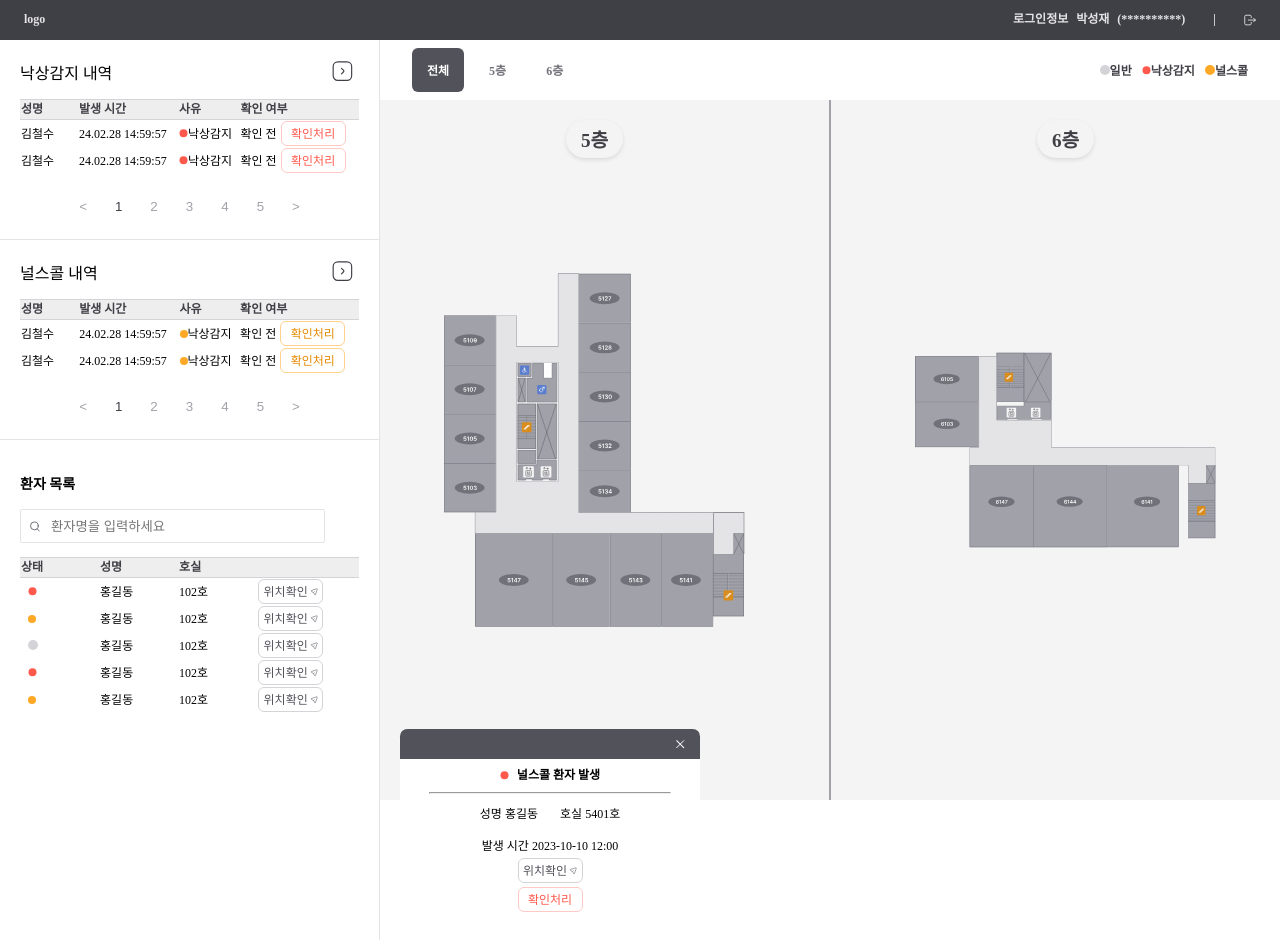
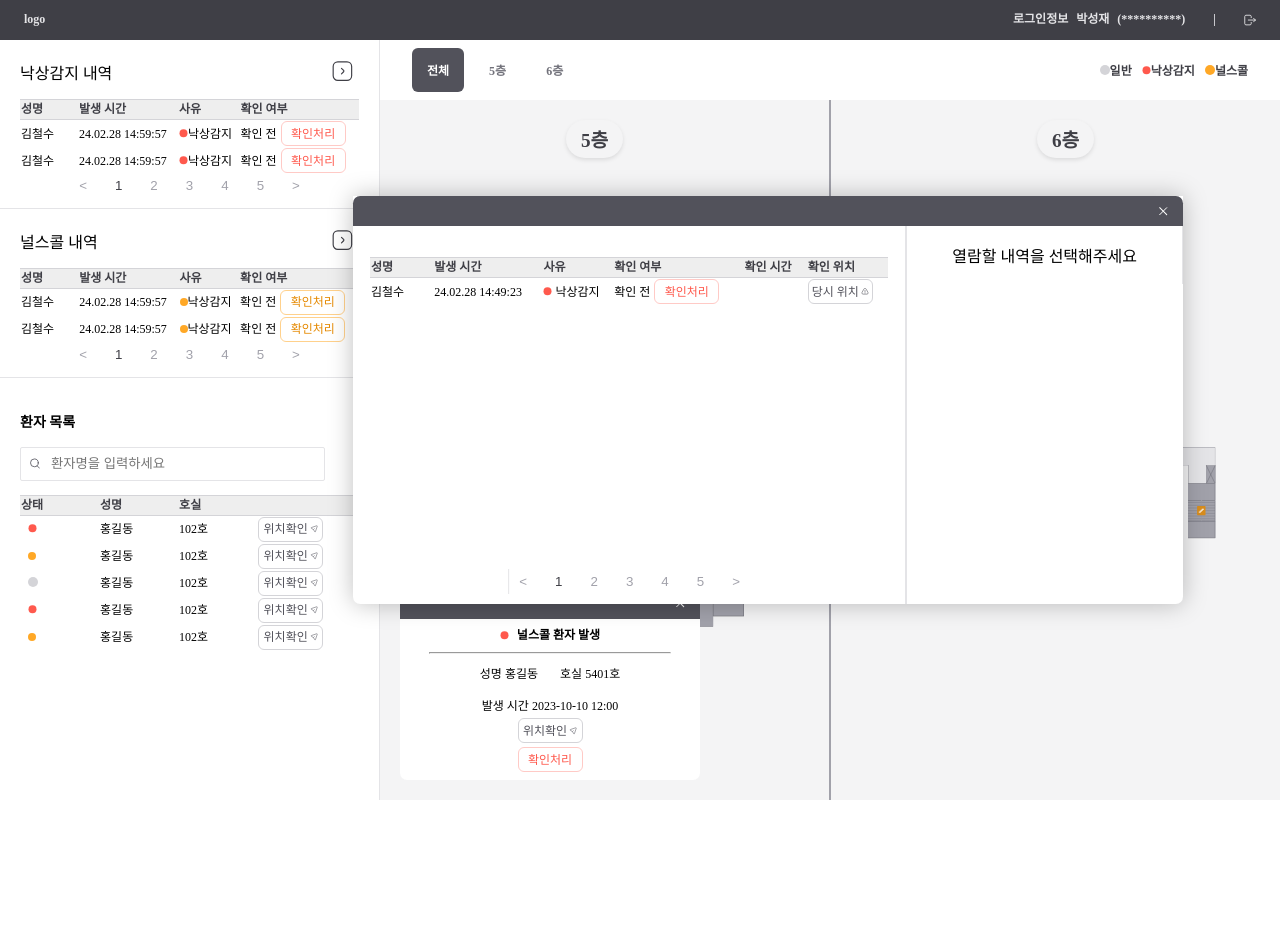
Before and after one commit to sem201/2025_capstone, a React (Vite) app: page / in a window 1280 px wide. After the commit the page ends 800 px from the top, so only its background shows below. Built offline with nearby package versions, Linux system fonts and the light colour scheme; no server answers.

Commit message:
사용자 상세 모달 만드는중..

```diff
--- a/src/components/common/CheckLocationButton.tsx
+++ b/src/components/common/CheckLocationButton.tsx
@@ -1,11 +1,10 @@
 import { ButtonWrapper } from "./common.styled";
-import send from "@assets/icons/Send.svg";
 
-const CheckLocationButton = () => {
+const CheckLocationButton = ({ text, img }: { text: string; img: string }) => {
   return (
     <ButtonWrapper color="#52525B" bordercolor="#D4D4D8" bgcolor="#fffff">
-      위치확인
-      <img src={send} alt="위치확인" />
+      {text}
+      <img src={img} alt="위치확인" />
     </ButtonWrapper>
   );
 };
--- a/src/components/customList/customList.tsx
+++ b/src/components/customList/customList.tsx
@@ -3,6 +3,7 @@ import search from "@assets/icons/Search.svg";
 import emergency from "@assets/icons/emergency.svg";
 import notNormal from "@assets/icons/notemergency.svg";
 import normal from "@assets/icons/normal.svg";
+import send from "@assets/icons/Send.svg";
 
 import * as S from "./customList.style";
 import { Table, TableRow } from "@components/logFrame/logFrame.styled";
@@ -33,7 +34,7 @@ const customList = () => {
             <td>홍길동</td>
             <td>102호</td>
             <td>
-              <CheckLocationButton />
+              <CheckLocationButton text="위치확인" img={send} />
             </td>
           </tr>
           <tr>
@@ -43,7 +44,7 @@ const customList = () => {
             <td>홍길동</td>
             <td>102호</td>
             <td>
-              <CheckLocationButton />
+              <CheckLocationButton text="위치확인" img={send} />
             </td>
           </tr>
 
@@ -54,7 +55,7 @@ const customList = () => {
             <td>홍길동</td>
             <td>102호</td>
             <td>
-              <CheckLocationButton />
+              <CheckLocationButton text="위치확인" img={send} />
             </td>
           </tr>
 
@@ -65,7 +66,7 @@ const customList = () => {
             <td>홍길동</td>
             <td>102호</td>
             <td>
-              <CheckLocationButton />
+              <CheckLocationButton text="위치확인" img={send} />
             </td>
           </tr>
           <tr>
@@ -75,7 +76,7 @@ const customList = () => {
             <td>홍길동</td>
             <td>102호</td>
             <td>
-              <CheckLocationButton />
+              <CheckLocationButton text="위치확인" img={send} />
             </td>
           </tr>
         </tbody>
--- a/src/components/logFrame/EmergencyLogFrame.tsx
+++ b/src/components/logFrame/EmergencyLogFrame.tsx
@@ -92,6 +92,7 @@ export default EmergencyLogFrame;
 const Wrapper = styled.section`
   box-sizing: border-box;
   padding: 20px;
+  position: relative;
 
   border-bottom: 1px solid ${({ theme }) => theme.colors.B10};
 `;
--- a/src/components/logFrame/LogFrame.tsx
+++ b/src/components/logFrame/LogFrame.tsx
@@ -90,6 +90,7 @@ export default LogFrame;
 const Wrapper = styled.section`
   box-sizing: border-box;
   padding: 20px;
+  position: relative;
 
   border-bottom: 1px solid ${({ theme }) => theme.colors.B10};
 `;
--- a/src/components/logFrame/logFrame.styled.tsx
+++ b/src/components/logFrame/logFrame.styled.tsx
@@ -44,6 +44,10 @@ export const TableRow = styled.tr`
 
 export const Pagenation = styled.div`
   display: flex;
+  position: absolute;
+  bottom: 10px;
+  left: 50%;
+  transform: translate(-50%, 0);
   justify-content: center;
   gap: 8px;
   margin-top: 20px;
--- /dev/null
+++ b/src/components/modal/LogFrameDetailEme.tsx
@@ -0,0 +1,131 @@
+import styled from "styled-components";
+import { PopupHeader } from "./modal.styled";
+import close from "@assets/icons/closeWhite.svg";
+import emergency from "@assets/icons/emergency.svg";
+import {
+  Pagenation,
+  Table,
+  TableRow,
+} from "@components/logFrame/logFrame.styled";
+import CheckLocationButton from "@components/common/CheckLocationButton";
+import warning from "@assets/icons/Danger.svg";
+import React from "react";
+import RedCheckButton from "@components/common/RedCheckButton";
+
+const LogFrameDetailEme = () => {
+  const [choosedUser, setChoosedUser] = React.useState<number | null>(null);
+  const [currentPage, setCurrentPage] = React.useState(1);
+  const totalPages = 5;
+  const handlePageChage = (page: number) => {
+    if (page > 0 && page <= totalPages) {
+      setCurrentPage(page);
+    }
+  };
+  return (
+    <Wrapper>
+      <PopupHeader bgcolor="B50">
+        <img src={close} alt="닫기버튼" onClick={() => {}} />
+      </PopupHeader>
+      <PopupBody>
+        <div>
+          <Table>
+            <thead>
+              <TableRow>
+                <th>성명</th>
+                <th>발생 시간</th>
+                <th>사유</th>
+                <th>확인 여부</th>
+                <th>확인 시간</th>
+                <th>확인 위치</th>
+              </TableRow>
+            </thead>
+            <tbody onClick={() => {}}>
+              <tr>
+                <td>김철수</td>
+                <td>24.02.28 14:49:23</td>
+                <td>
+                  <img src={emergency} alt="응급" />
+                  &nbsp;낙상감지
+                </td>
+                <td
+                  style={{ display: "flex", alignItems: "center", gap: "4px" }}
+                >
+                  확인 전 <RedCheckButton onClick={() => {}} />
+                </td>
+                <td></td>
+                <td>
+                  <CheckLocationButton text="당시 위치" img={warning} />
+                </td>
+              </tr>
+            </tbody>
+          </Table>
+          <Pagenation>
+            <button
+              onClick={() => handlePageChage(currentPage - 1)}
+              disabled={currentPage === 1}
+            >
+              {"<"}
+            </button>
+            {Array.from({ length: totalPages }, (_, index) => (
+              <button
+                key={index + 1}
+                onClick={() => handlePageChage(index + 1)}
+                className={currentPage === index + 1 ? "active" : ""}
+              >
+                {index + 1}
+              </button>
+            ))}
+            <button
+              onClick={() => handlePageChage(currentPage + 1)}
+              disabled={currentPage === totalPages}
+            >
+              {">"}
+            </button>
+          </Pagenation>
+        </div>
+        <div>
+          {choosedUser !== null ? (
+            <div>무언가 있음 ㅇㅇ;</div>
+          ) : (
+            <div> 열람할 내역을 선택해주세요</div>
+          )}
+        </div>
+      </PopupBody>
+    </Wrapper>
+  );
+};
+
+export default LogFrameDetailEme;
+
+const Wrapper = styled.section`
+  position: absolute;
+  top: 50%;
+  left: 60%;
+  transform: translate(-50%, -50%);
+  width: 830px;
+  height: 408px;
+
+  background-color: ${({ theme }) => theme.colors.WHITE};
+  border-radius: 0 0 7.2px 7.2px;
+
+  box-shadow: 0px 0px 25px 0px rgba(0, 0, 0, 0.25);
+`;
+
+const PopupBody = styled.div`
+  box-sizing: border-box;
+  display: grid;
+  grid-template-columns: 2fr 1fr;
+  height: calc(100% - 30px);
+
+  div:nth-child(1) {
+    grid-column: 1/2;
+    padding: 17px;
+    position: relative;
+
+    border-right: 1px solid ${({ theme }) => theme.colors.B10};
+  }
+  div:nth-child(2) {
+    grid-column: 2/3;
+    border-left: 1px solid ${({ theme }) => theme.colors.B10};
+  }
+`;
--- a/src/components/modal/LogPopup.tsx
+++ b/src/components/modal/LogPopup.tsx
@@ -7,6 +7,7 @@ import close from "@assets/icons/closeWhite.svg";
 import emergency from "@assets/icons/emergency.svg";
 import notEmergency from "@assets/icons/notemergency.svg";
 import CheckLocationButton from "@components/common/CheckLocationButton";
+import send from "@assets/icons/Send.svg";
 
 const LogPopup = ({
   temp,
@@ -39,7 +40,7 @@ const LogPopup = ({
           </div>
           <p>발생 시간 {temp.time}</p>
         </S.PopupContent>
-        <CheckLocationButton />
+        <CheckLocationButton text="위치확인" img={send} />
         <div style={{ marginBottom: "4px" }}></div>
         {temp.emergency ? (
           <RedCheckButton onClick={onOpenConfirm} />
--- a/src/pages/MainPage.tsx
+++ b/src/pages/MainPage.tsx
@@ -9,6 +9,7 @@ import { useState } from "react";
 import styled from "styled-components";
 import ConfirmPopup from "@components/modal/ConfirmPopup";
 import EmergencyLogFrame from "@components/logFrame/EmergencyLogFrame";
+import LogFrameDetailEme from "@components/modal/LogFrameDetailEme";
 const MainPage = () => {
   const [currentFloor, setCurrentFloor] = useState("전체");
   const [isLogPopupVisible, setIsLogPopupVisible] = useState(true);
@@ -44,6 +45,7 @@ const MainPage = () => {
           )}
         </MainView>
       </Container>
+      <LogFrameDetailEme></LogFrameDetailEme>
       {isConfirmVisible && (
         <>
           <DarkBackground>
```
Also changed, not shown: src/assets/icons/Danger.svg (added).
